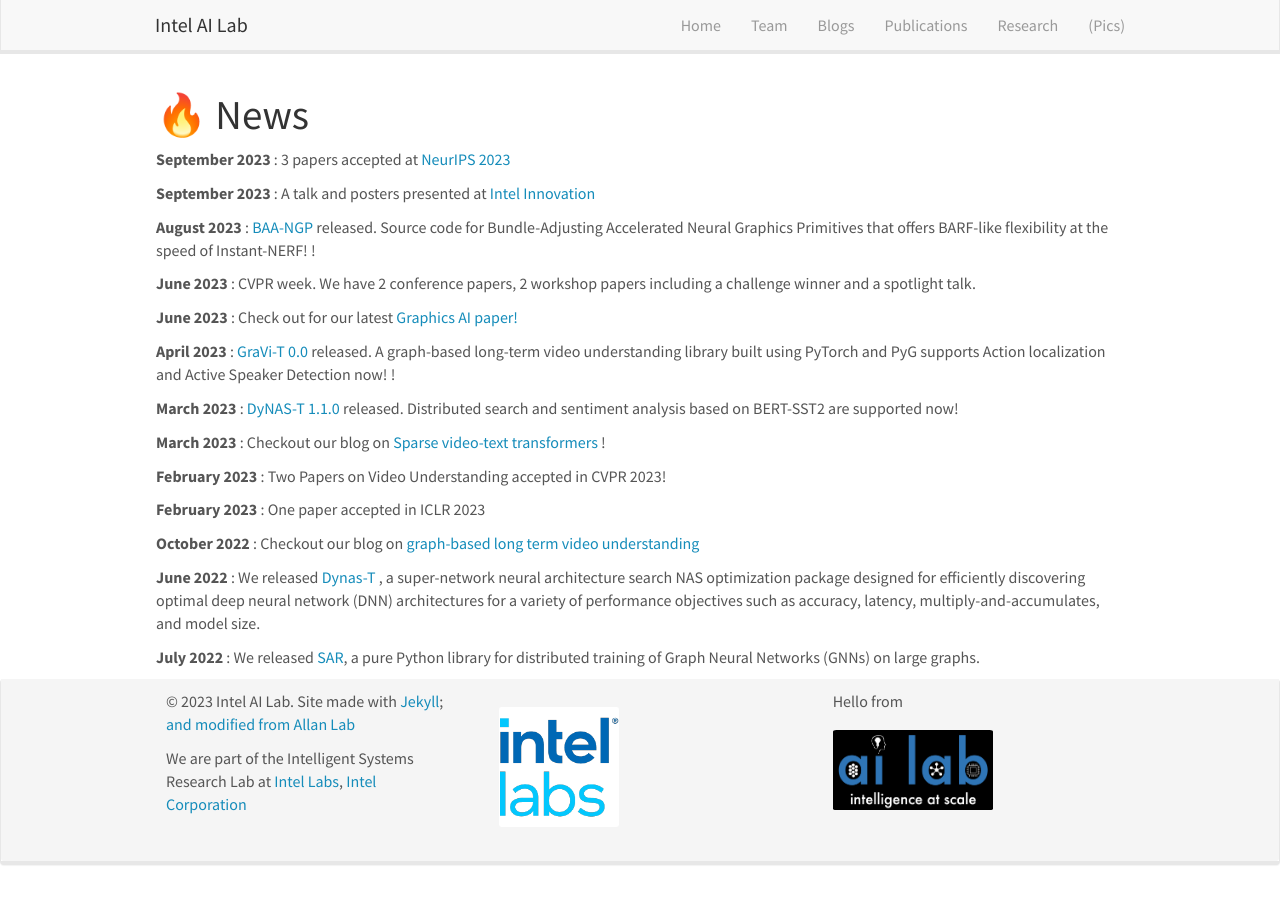
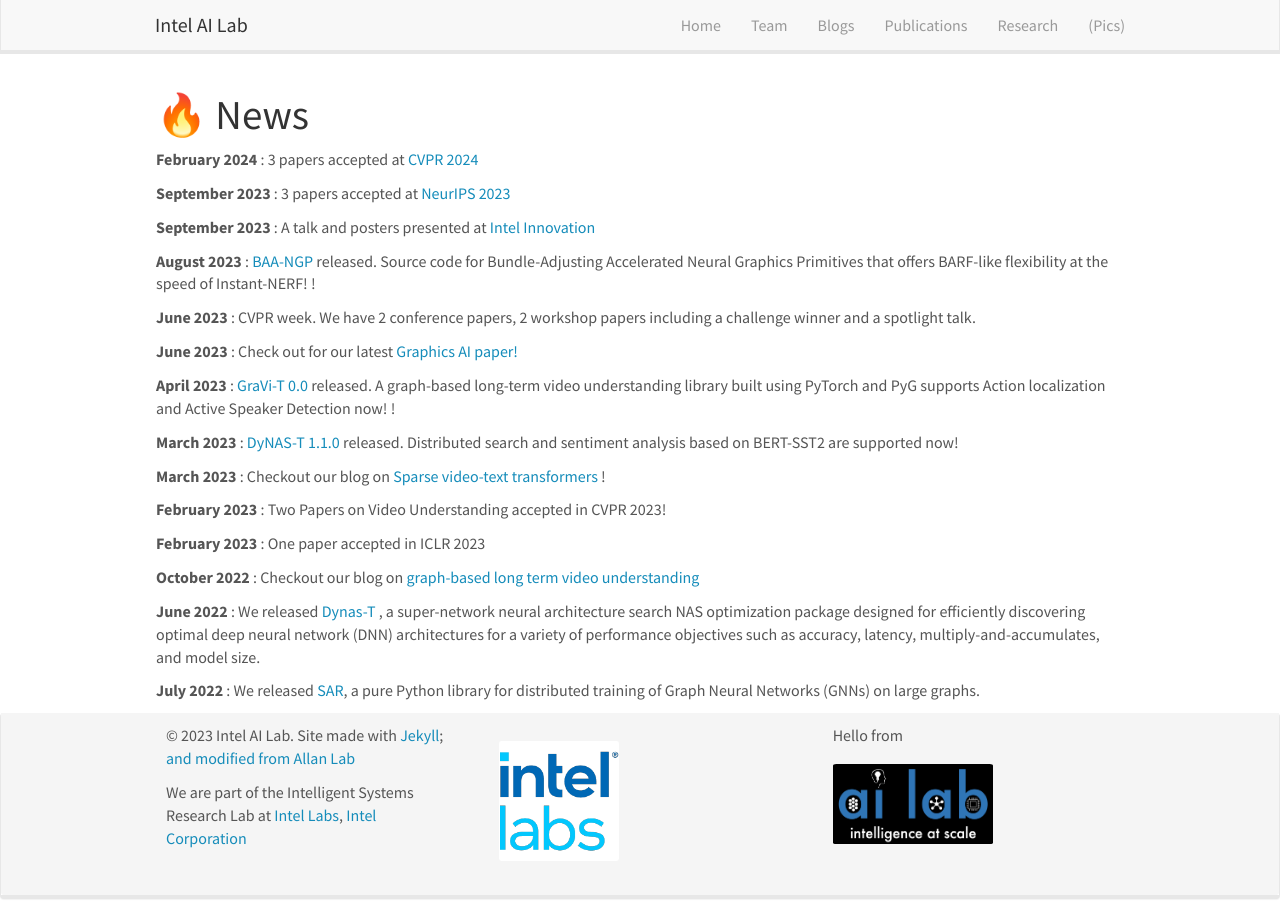
Before and after one commit to intelailabpage/intelailabpage.github.io, a Jekyll site: the page built from _pages/allnews.md, in a window 1280 px wide and 921 px high. Built offline with Jekyll 4.4.1, drawn with Linux system fonts in a browser that asks for light colours; nearby versions of some CDN libraries.

Commit message:
Update news.yml

```diff
--- a/_data/news.yml
+++ b/_data/news.yml
@@ -1,3 +1,6 @@
+- date: February 2024
+  headline: 3 papers accepted at <a href="https://cvpr.thecvf.com/"> CVPR 2024 </a>
+
 - date: September 2023
   headline: 3 papers accepted at <a href="https://nips.cc/"> NeurIPS 2023 </a>
 
```
